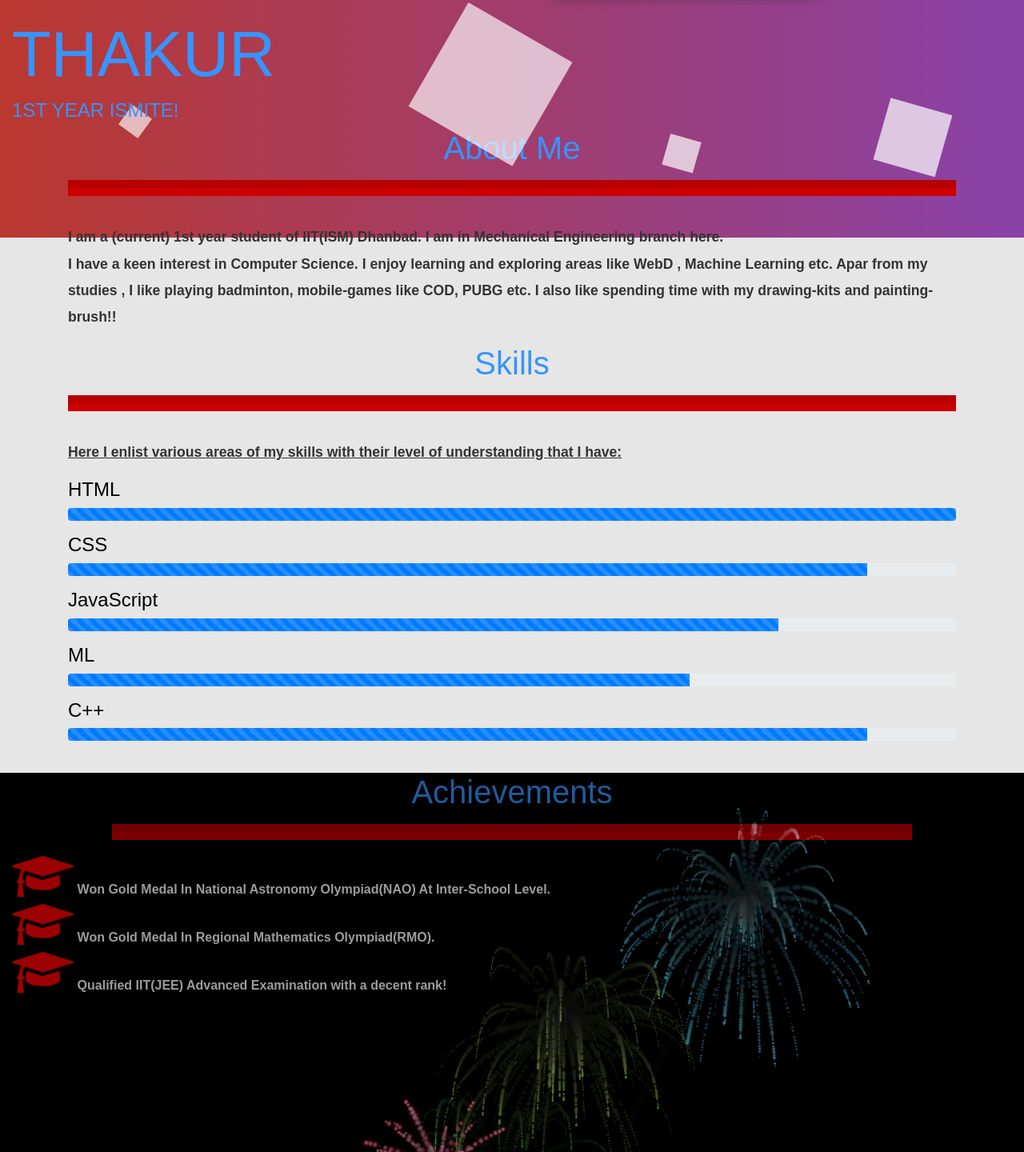
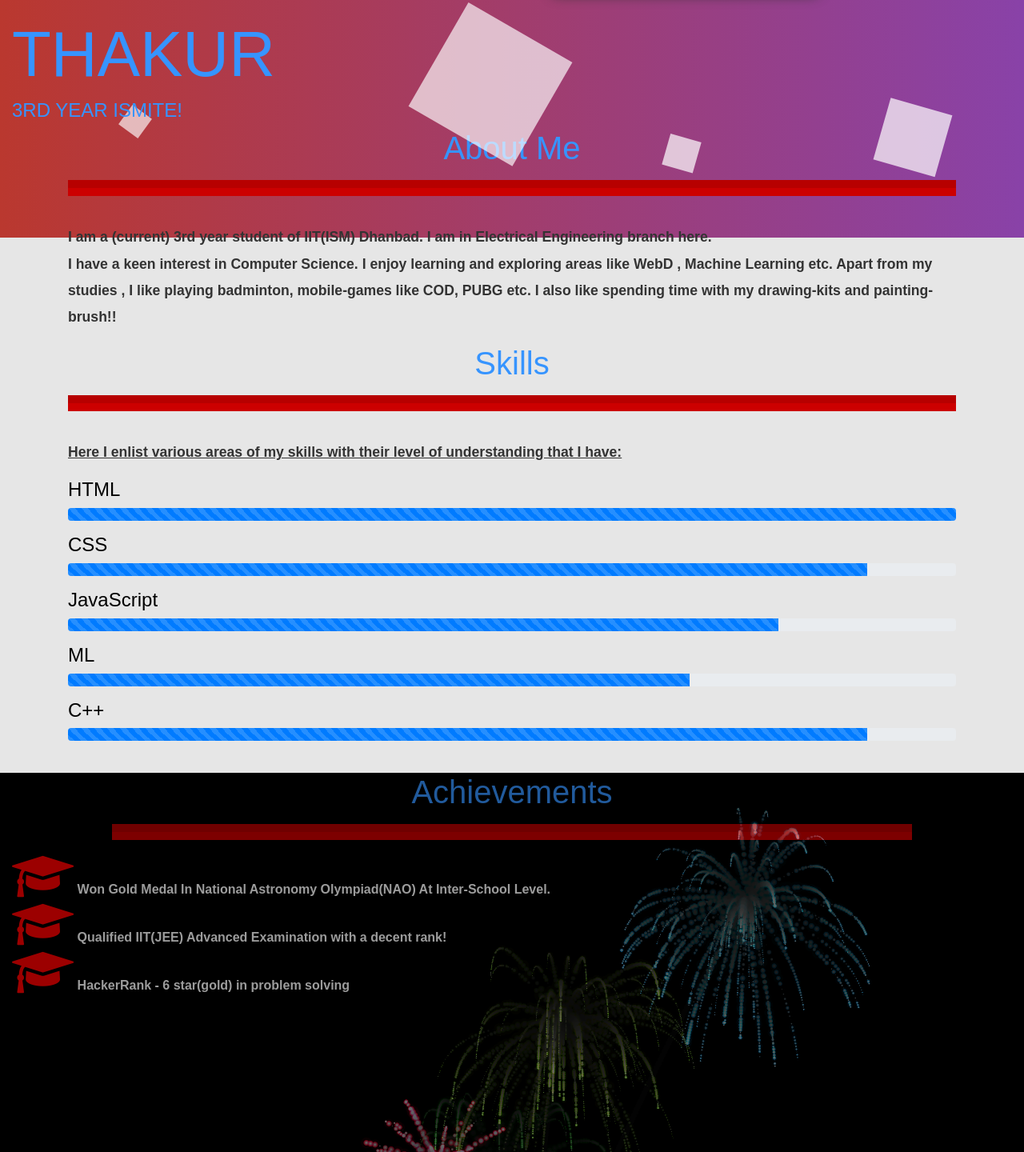
Before and after one commit to Abhithakur98/Resume_, a plain HTML site: page index.html in a window 1280 px wide. Shown: the part 503-1943 px from the top of the page at 80% size. Drawn offline with nearby package versions, Linux system fonts and the light colour scheme; a script that the page names is missing.

Commit message:
Update index.html

```diff
--- a/index.html
+++ b/index.html
@@ -87,7 +87,7 @@
                     <div class="col-lg-6 col-md-12 site-title">
                         <h3 class="title-text">Hey</h3>
                         <h1 class="title-text text-uppercase">I am Abhishek Thakur</h1>
-                        <h4 class="title-text text-uppercase">1st year Ismite!</h4>
+                        <h4 class="title-text text-uppercase">3rd year Ismite!</h4>
 
                     </div>
 
@@ -105,9 +105,9 @@
             <a href="#"><h1 align="center">About Me</h1></a>
             <hr>
             <div class="about-me-info">
-                <p>I am a (current) 1st year student of IIT(ISM) Dhanbad. I am in Mechanical Engineering branch here.
+                <p>I am a (current) 3rd year student of IIT(ISM) Dhanbad. I am in Electrical Engineering branch here.
                     <br>
-                I have a keen interest in Computer Science. I enjoy learning and exploring areas like WebD , Machine Learning etc. Apar from my studies , I like playing badminton, mobile-games like COD, PUBG etc. I also like spending time with my drawing-kits and painting-brush!!</p></div>
+                I have a keen interest in Computer Science. I enjoy learning and exploring areas like WebD , Machine Learning etc. Apart from my studies , I like playing badminton, mobile-games like COD, PUBG etc. I also like spending time with my drawing-kits and painting-brush!!</p></div>
             </div>
             <!--  ========================= End About Me Area ==========================  -->
             <!--  ========================= Start Skills Area ==========================  -->
@@ -146,11 +146,13 @@
            <b style="color: white">Won Gold Medal In National Astronomy Olympiad(NAO) At Inter-School Level.</b>
            <br>
            <i class="fa fa-graduation-cap" aria-hidden="true" style="font-size:60px;color:red"></i>
-           <b style="color: white">Won Gold Medal In Regional Mathematics Olympiad(RMO).</b>
+           <b style="color: white">Qualified IIT(JEE) Advanced Examination with a decent rank! </b>
            <br>
-           <i class="fa fa-graduation-cap" aria-hidden="true" style="font-size:60px;color:red"></i>
-           <b style="color: white">Qualified IIT(JEE) Advanced Examination with a decent rank! </b>
-           <br><br><br><br><br><br><br><br> <br><br><br><br><br><br><br><br><br>
+              <i class="fa fa-graduation-cap" aria-hidden="true" style="font-size:60px;color:red"></i>
+           <b style="color: white">HackerRank - 6 star(gold) in problem solving </b>
+            <br>
+
+            <br><br><br><br><br><br><br> <br><br><br><br><br><br><br><br><br>
 
         </div>
         <script src="https://code.jquery.com/jquery-3.5.1.js"></script>
```
